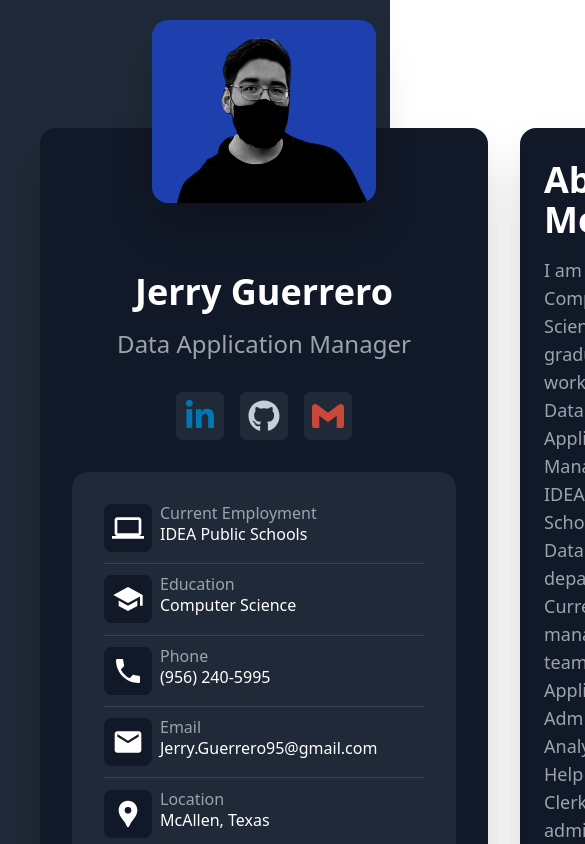
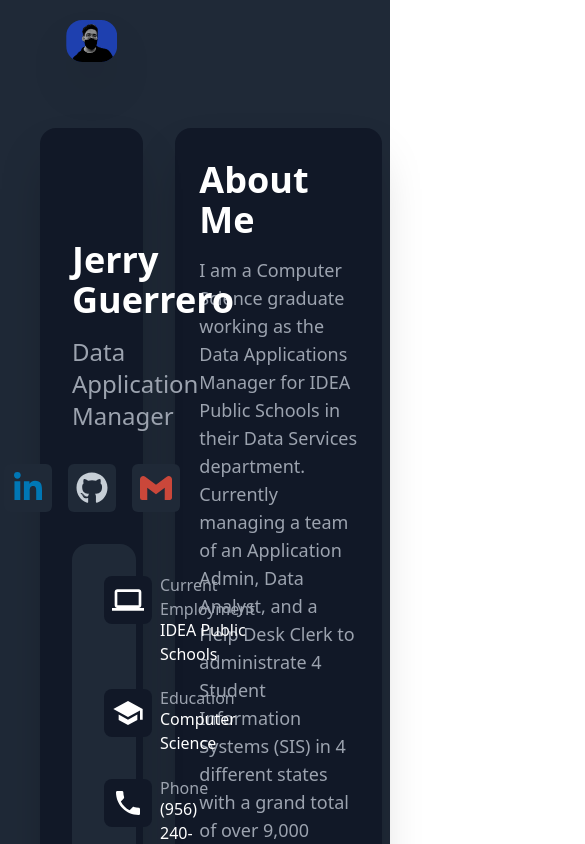
Before and after one commit to Durzo95/jerry-guerrero-portfolio, a Next.js app: page / in a window 390 px wide. Shown: the top 844 px of the page, 585 px wide, since content can reach past the window. Built offline with nearby package versions, Linux system fonts and the light colour scheme.

Commit message:
Beginning to setup mobile view

```diff
--- a/components/MainBodyWhatIDo.tsx
+++ b/components/MainBodyWhatIDo.tsx
@@ -11,7 +11,7 @@ export default function MainBodyWhatIDo() {
     <>
       <MainBodyTitle title="What I do" />
       {/* A Two column grid */}
-      <div className="grid grid-cols-2 gap-8 px-4">
+      <div className="grid lg:grid-cols-2 md:grids-cols-1 gap-8 px-4">
         {whatIDoData.map((data, i) => (
           <MainBodyAboutCard
             key={i}
--- a/components/Profile.tsx
+++ b/components/Profile.tsx
@@ -7,10 +7,10 @@ import ProfilePhoto from "./ProfilePhoto";
 
 export default function Profile() {
   return (
-    <div className="w-1/3 max-w-md min-w-[28rem] h-max p-8 bg-gray-900 rounded-2xl shadow-2xl text-white relative">
+    <div className="w-1/3 max-w-md h-max p-8 bg-gray-900 rounded-2xl shadow-2xl text-white relative">
       {/* Profile image */}
       <ProfilePhoto />
-      <div className="mb-28" />
+      <div className="mb-20" />
       {/* Profile Title */}
       <ProfileTitle />
       {/* The social media links */}
```
